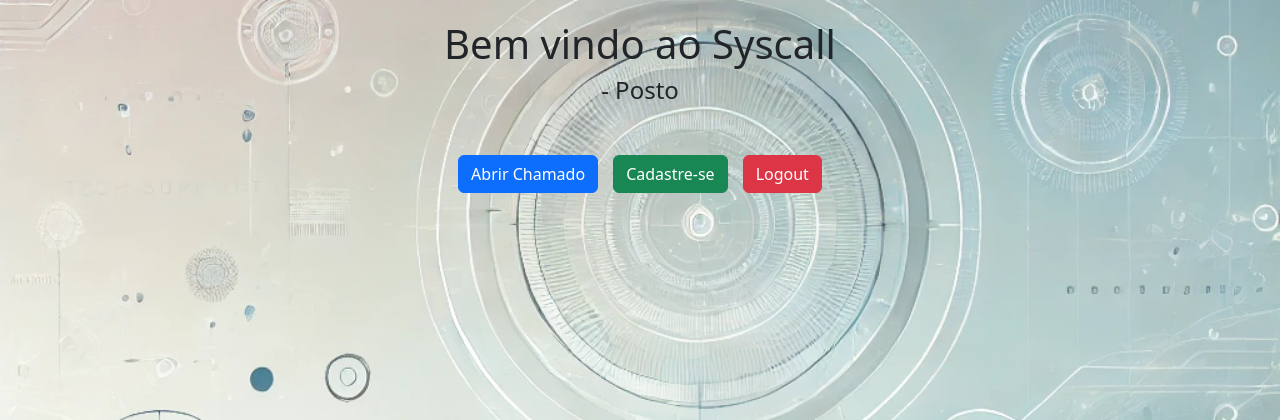
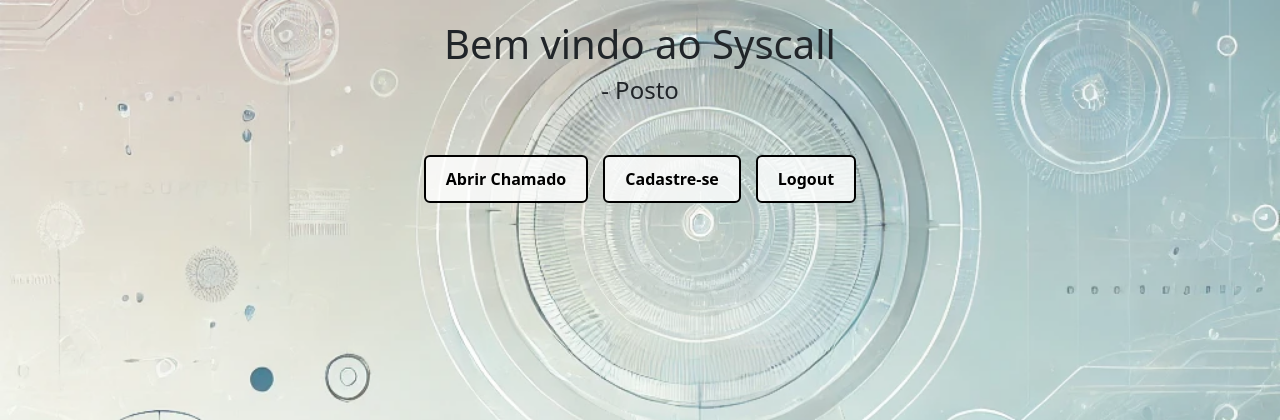
Before and after one commit to PatoRoco38/syscall, a Django app: page /index/ in a window 1280 px wide. Shown: the top 420 px of the page. Run offline with Django 5.2, Linux system fonts and the light colour scheme.

Commit message:
Ajustes finos na página index

```diff
--- a/core/static/css/index.css
+++ b/core/static/css/index.css
@@ -17,9 +17,21 @@
 }
 
 /* Ajusta os botões */
-.index-buttons button {
+.index-buttons a {
     padding: 10px 20px;
     font-size: 16px;
+    font-weight: bold; /* Fontes em negrito */
+    color: black; /* Cor da fonte */
+    background-color: rgba(255, 255, 255, 0.8); /* Fundo levemente transparente */
+    border: 2px solid black; /* Borda preta para destacar */
+    cursor: pointer; /* Muda o cursor para indicar que é clicável */
+    transition: color 0.3s, background-color 0.3s; /* Transição suave */
+}
+
+/*Efeito ao passar o mouse */
+.index-buttons a:hover {
+    color: #444; /* Tom de cinza escuro para diferenciar do preto */
+    background-color: rgba(255, 255, 255, 1); /* Fundo sólido ao passar o mouse */
 }
 
 body {
--- a/core/templates/index.html
+++ b/core/templates/index.html
@@ -20,11 +20,11 @@
     </div>
 
     <div class="index-buttons">
-        <a href="{% url 'abrir_chamado' %}" class="btn btn-primary">Abrir Chamado</a>
-        {# <a href="{% url 'relatorio' %}" class="btn btn-secondary">Relatório</a> #}
-        {# <a href="{% url 'trocar_senha' %}" class="btn btn-warning">Trocar Senha</a> #}
-        <a href="{% url 'cadastro' %}" class="btn btn-success">Cadastre-se</a>
-        <a href="{% url 'logout' %}" class="btn btn-danger">Logout</a>
+        <a href="{% url 'abrir_chamado' %}" class="btn">Abrir Chamado</a>
+        {# <a href="{% url 'relatorio' %}" class="btn">Relatório</a> #}
+        {# <a href="{% url 'trocar_senha' %}" class="btn">Trocar Senha</a> #}
+        <a href="{% url 'cadastro' %}" class="btn">Cadastre-se</a>
+        <a href="{% url 'logout' %}" class="btn">Logout</a>
     </div>
 </body>
 </html>
```
